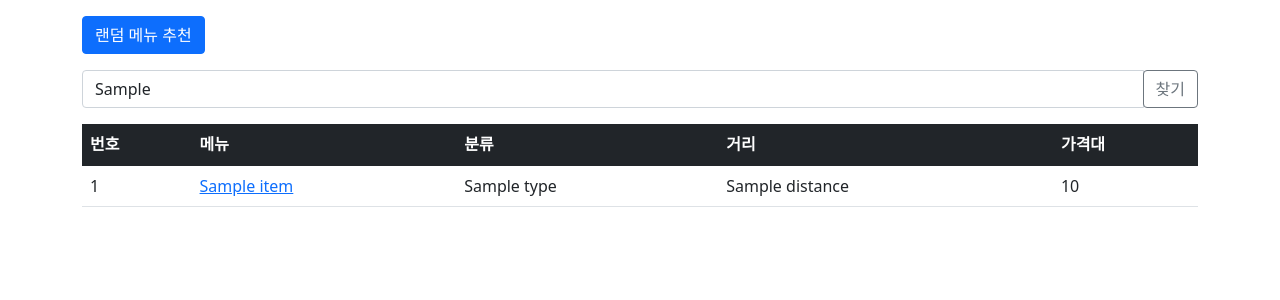
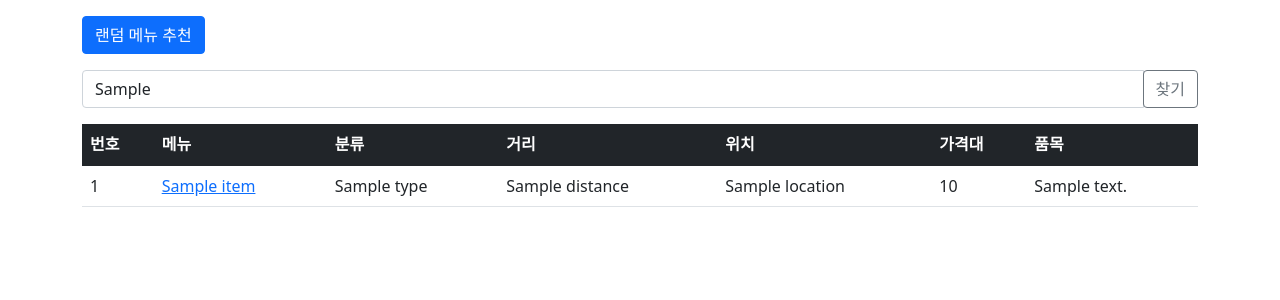
Before and after one commit to oasisfinder/pythonanywhere, a Django app: template templates/pybo/menu_list.html in a window 1280 px wide. Shown: the top 300 px of the page. Run offline with Django 4.2, Linux system fonts and the light colour scheme; the template is opened without the code that fills it: most values are stand-ins (such as "Sample title", 1, 10 or a date in 2020); some libraries are stand-ins or nearby versions.

Commit message:
모델 수정 (위치, 메뉴 추가) 검색기능 업데이트

```diff
--- a/pybo/views.py
+++ b/pybo/views.py
@@ -28,7 +28,9 @@ def index(request):
         menu_list = Menu.objects.filter(
             Q(name__icontains=kw) |  # 이름에 검색어가 포함된 항목
             Q(type__icontains=kw) |  # 타입에 검색어가 포함된
-            Q(distance__icontains=kw)
+            Q(distance__icontains=kw)|
+            Q(menu_detail__icontains=kw)|
+            Q(location__icontains=kw)
         ).distinct()  # 중복 제거
     else:
         menu_list = Menu.objects.all()  # 검색어가 없으면 모든 항목 가져오기
--- a/templates/pybo/menu_detail.html
+++ b/templates/pybo/menu_detail.html
@@ -12,7 +12,9 @@
         <div class="card-body">
             <p class="card-text"><strong>종류:</strong> {{ menu.type }}</p>
             <p class="card-text"><strong>거리:</strong> {{ menu.distance }}</p>
+            <p class="card-text"><strong>위치:</strong> {{ menu.location }}</p>
             <p class="card-text"><strong>가격:</strong> {{ menu.price|intcomma }}원</p>
+            <p class="card-text">{{ menu.menu_detail }}</p>
             <p class="card-text"><strong> <a href = "{% url 'pybo:index' %}" class="btn btn-primary"> 리스트로 </strong></a></p>
 
         </div>
--- a/templates/pybo/menu_list.html
+++ b/templates/pybo/menu_list.html
@@ -29,7 +29,9 @@
                 <th>메뉴</th>
                 <th>분류</th>
                 <th>거리</th>
+                <th>위치</th>
                 <th>가격대</th>
+                <th>품목</th>
             </tr>
         </thead>
         <tbody>
@@ -39,7 +41,10 @@
                 <td><a href="{% url 'pybo:detail' item.id %}">{{ item.name }}</a></td>
                 <td>{{ item.type }}</td>
                 <td>{{ item.distance }}</td>
+                <td>{{ item.location }}</td>
                 <td>{{ item.price|intcomma }}</td>
+                <td>{{ item.menu_detail }}</td>
+
             </tr>
             {% endfor %}
         </tbody>
--- a/templates/pybo/random.html
+++ b/templates/pybo/random.html
@@ -19,7 +19,10 @@
                 <h2 class="card-title">{{ random_menu.name }}</h2>
                 <p class="card-text"><strong>종류:</strong> {{ random_menu.type }}</p>
                 <p class="card-text"><strong>거리:</strong> {{ random_menu.distance }}</p>
+                <p class="card-text"><strong>위치:</strong> {{ random_menu.location }}</p>
                 <p class="card-text"><strong>가격:</strong> {{ random_menu.price|intcomma }}원</p>
+                <p class="card-text">{{ menu.menu_detail }}</p>
+
             {% else %}
                 <p class="card-text">메뉴를 선택해주세요.</p>
             {% endif %}
```
Also changed, not shown: pybo/models.py (+10 -0 lines).
